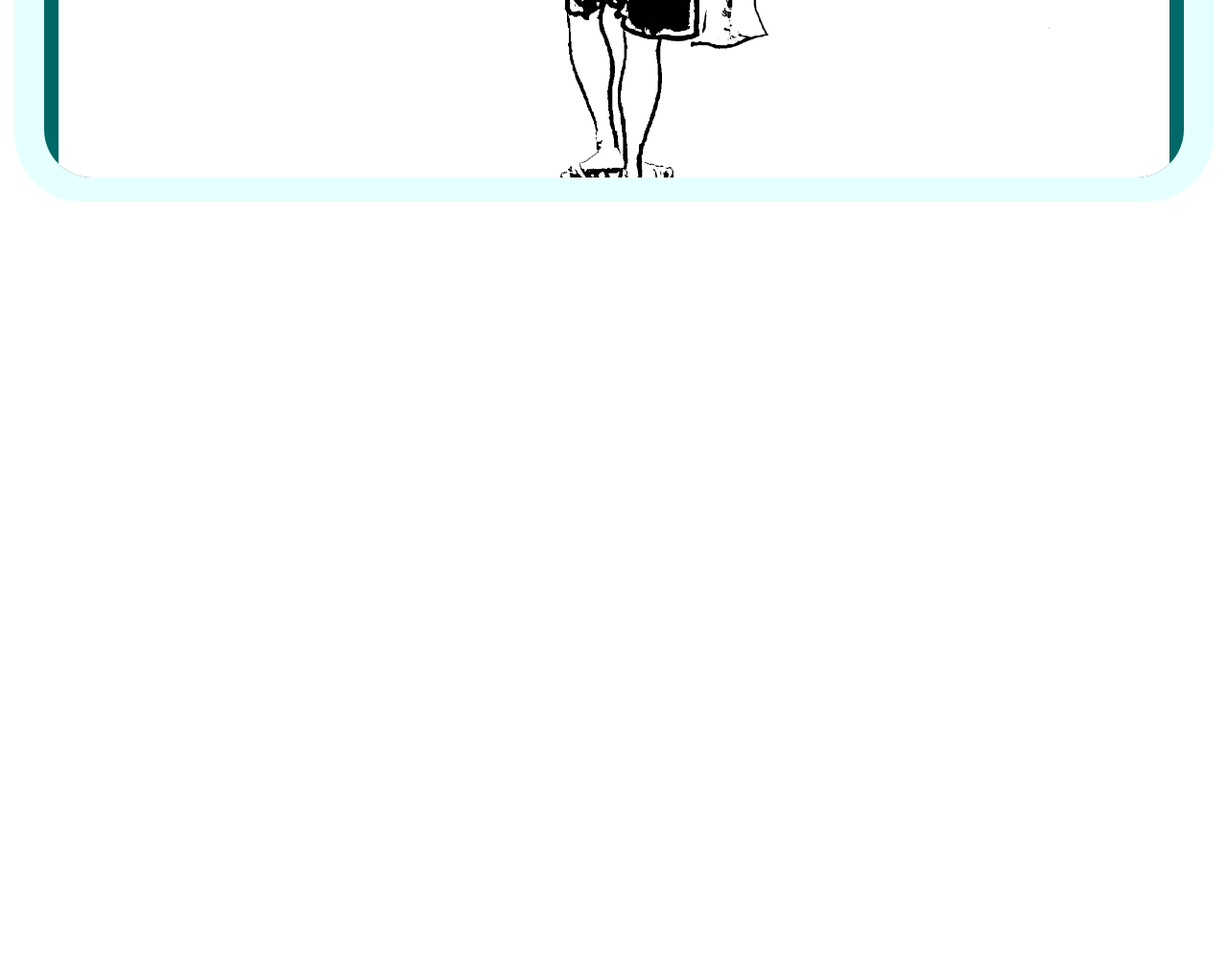
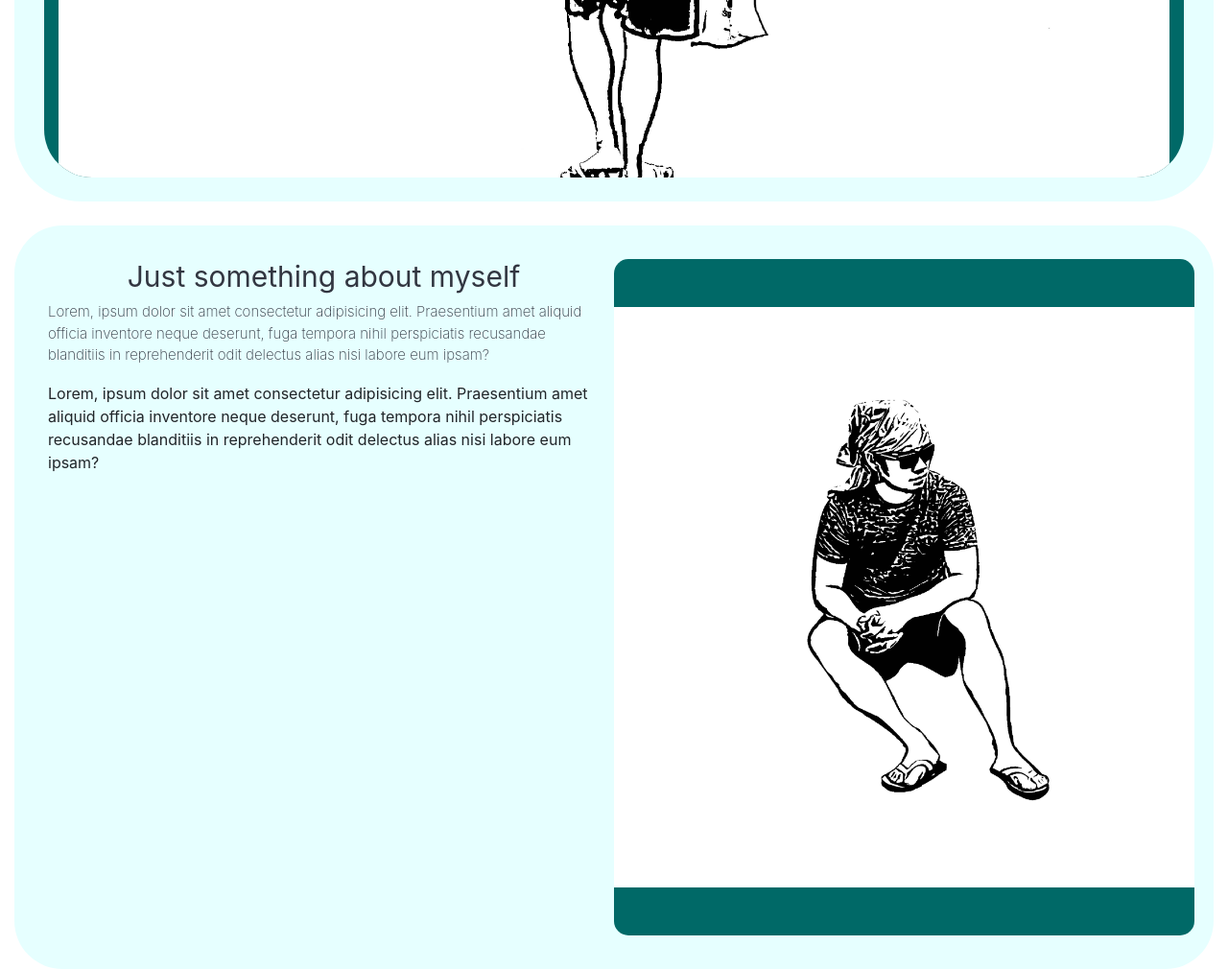
Before and after one commit to Edison-Cabrera/mywebpage, a plain HTML site: page index.html in a window 1280 px wide. Shown: the part 500-1510 px from the top of the page at 96% size. Before the commit the page ends 800 px from the top, so only its background shows below. Drawn offline with nearby package versions, Linux system fonts and the light colour scheme.

Commit message:
Added about myself section and its styling

```diff
--- a/index.css
+++ b/index.css
@@ -104,3 +104,57 @@ body
 	font-weight: 200;
 	font-size: 150%;
 }
+
+#cover-about-me
+{
+	margin-left: 15px;
+	margin-right: 15px;
+}
+
+#main-about-myself
+{
+	background-color: #e6ffff;
+	border-radius: 50px;
+	max-width: 100%;
+	display: flex;
+	align-items: center;
+	justify-content: center;
+	padding: 35px 5px 35px 5px;
+	margin-top: 25px;
+}
+
+.about-me-head-text
+{
+	font-weight: 400;
+	color: #323641;
+	display: flex;
+	align-items: center;
+	justify-content: center;
+	font-size: 30px;
+}
+
+.about-me-body-text
+{
+	font-weight: 200;
+	color: #323641;
+	display: flex;
+	align-items: center;
+	justify-content: center;
+	font-size: 15px;
+}
+
+#cont-about-me-img
+{
+	background-color: #006967;
+	padding: 50px 0px 50px 0px;
+	border-radius: 15px;
+}
+
+#me-img
+{
+	display: flex;
+	width: 100%;
+	align-items: center;
+	justify-content: center;
+	object-fit: cover;
+}
--- a/index.html
+++ b/index.html
@@ -31,7 +31,7 @@
 
 			<div class="collapse navbar-collapse nav-justified" id="navbarSupportedContent">
 				<a class="nav-link" href="#">Home</a>
-				<a class="nav-link" href="#">About</a>
+				<a class="nav-link" href="#about-myself">About</a>
 				<a class="nav-link" href="#">Projects</a>
 				<a class="nav-link" href="#">Contact</a>
 			</div>
@@ -48,6 +48,21 @@
 			</div>
 		</div>
 	</div>
+
+	<div id="cover-about-me">
+		<div id="main-about-myself" class="container-fluid">
+			<div class="container-fluid row">
+				<div id="about-me-text" class="container-fluid col-md-6 col-sm-12">
+					<h4 class="about-me-head-text">Just something about myself</h4>
+					<p class="about-me-body-text">Lorem, ipsum dolor sit amet consectetur adipisicing elit. Praesentium amet aliquid officia inventore neque deserunt, fuga tempora nihil perspiciatis recusandae blanditiis in reprehenderit odit delectus alias nisi labore eum ipsam?</p>
+					<p class="about-me-body">Lorem, ipsum dolor sit amet consectetur adipisicing elit. Praesentium amet aliquid officia inventore neque deserunt, fuga tempora nihil perspiciatis recusandae blanditiis in reprehenderit odit delectus alias nisi labore eum ipsam?</p>
+				</div>
+				<div id="cont-about-me-img" class="container-fluid col-md-6 col-sm-12">
+					<img id="me-img" src="./images/about-me/about-me-img.jpg" alt="">
+				</div>
+			</div>
+		</div>
+	</div>
 	<!-- Option 1: jQuery and Bootstrap Bundle (includes Popper) -->
 	   <script src="https://code.jquery.com/jquery-3.5.1.slim.min.js" integrity="sha384-DfXdz2htPH0lsSSs5nCTpuj/zy4C+OGpamoFVy38MVBnE+IbbVYUew+OrCXaRkfj" crossorigin="anonymous"></script>
 	   <script src="https://cdn.jsdelivr.net/npm/bootstrap@4.6.0/dist/js/bootstrap.bundle.min.js" integrity="sha384-Piv4xVNRyMGpqkS2by6br4gNJ7DXjqk09RmUpJ8jgGtD7zP9yug3goQfGII0yAns" crossorigin="anonymous"></script>
```
Also changed, not shown: images/about-me/about-me-img.jpg (added).
